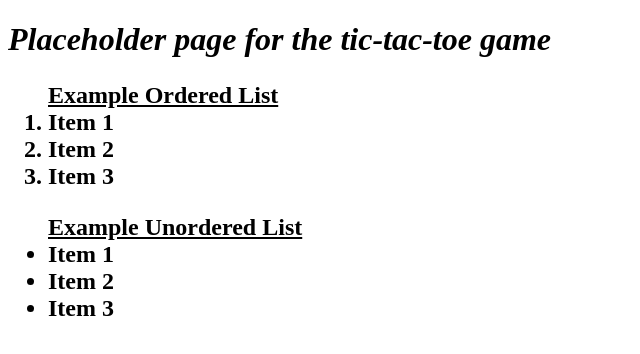
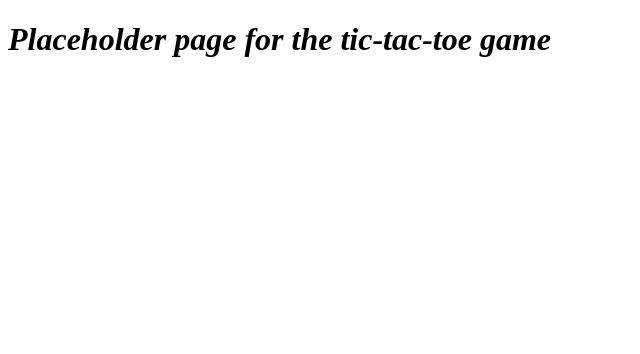
Before and after one commit to Spec-D/ticTacToe, a plain HTML site: page index.html in a window 1280 px wide. Shown: the whole page, without its empty margins (0-640 px from the left). Drawn offline with Linux system fonts and the light colour scheme.

Commit message:
HTML refactor and layout changes

```diff
--- a/index.html
+++ b/index.html
@@ -6,16 +6,5 @@
 	</head>
 	<body>
 		<h1><b><i>Placeholder page for the tic-tac-toe game</b></i></h1>
-		<h2><ol><u>Example Ordered List</u>
-				<li> Item 1</li>
-				<li> Item 2</li>
-				<li> Item 3</li>
-			</ol></h2>
-
-		<h2><ul><u>Example Unordered List</u>
-				<li> Item 1</li>
-				<li> Item 2</li>
-				<li> Item 3</li>
-			</ul></h2>
 	</body>
 </html>
```
Also changed, not shown: 1 other file.
